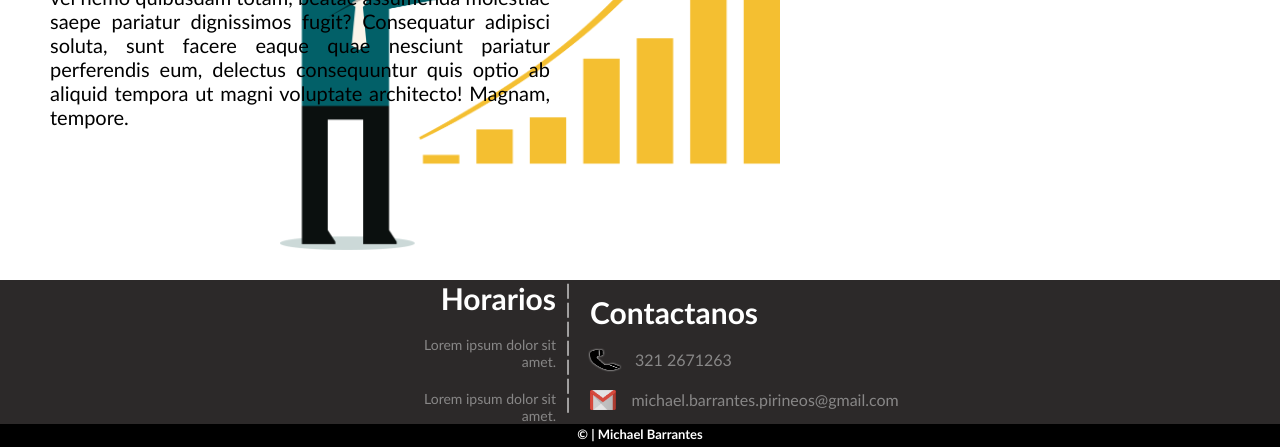
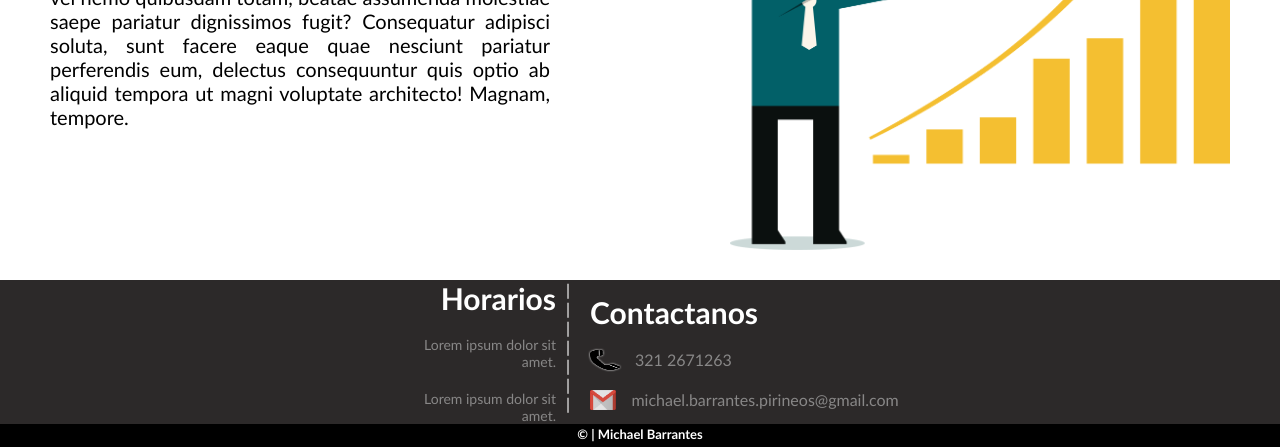
Before and after one commit to jhonbase/jhonbase.github.io, a plain HTML site: page vision.html in a window 1280 px wide. Shown: the part 753-1200 px from the top of the page. Drawn offline with Linux system fonts and the light colour scheme.

Commit message:
parche 1.2

```diff
--- a/mision.css
+++ b/mision.css
@@ -107,7 +107,7 @@ nav >a:hover {
 .mision{
     width: 500px;
     display: block;
-    margin: auto 500px 30px 100px;
+    margin: auto 50px 30px 0;
     position: static;
 }
 
@@ -176,7 +176,7 @@ footer{
 }
 
 
-/* parte finall */
+/* parte final */
 .caja{
     margin-top: -40px;
     background: black;
--- a/vision.css
+++ b/vision.css
@@ -105,8 +105,7 @@ nav >a:hover {
 
 .vision{
     width: 500px;
-    margin: auto 700px 30px 0;
-    margin: auto 500px 30px 100px;
+    margin: auto 50px 30px 0;
     position: static;
 }
 
```
